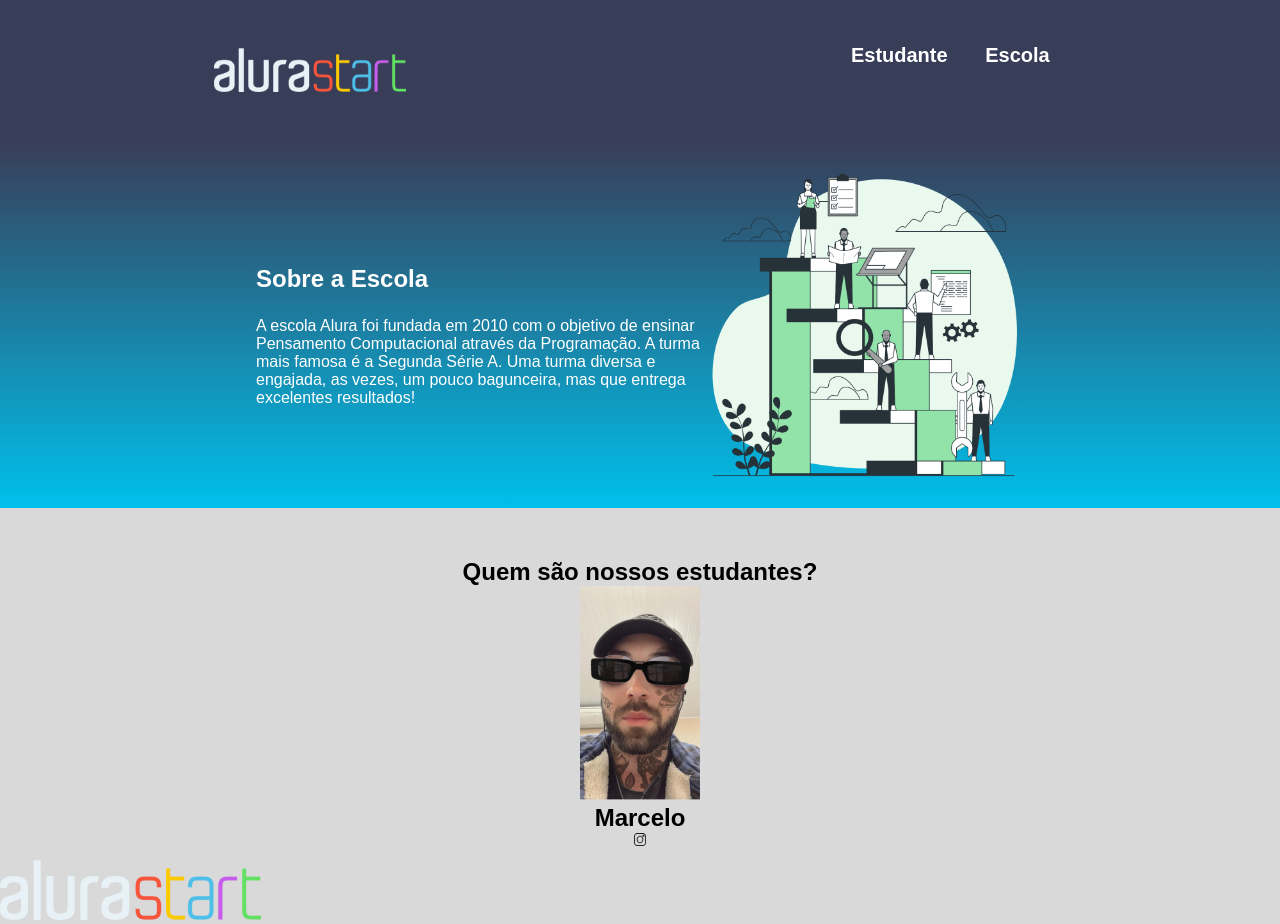
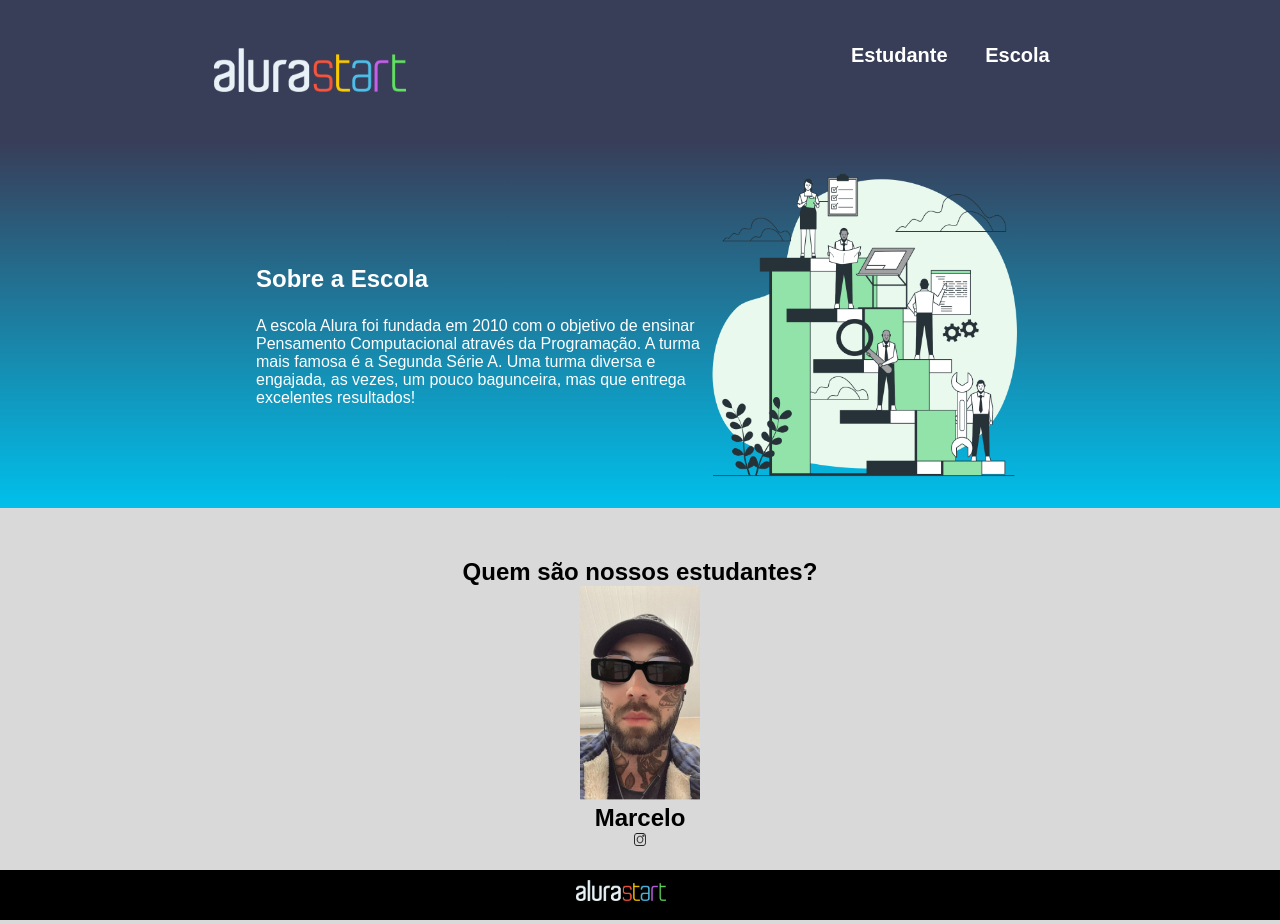
Before and after one commit to Banaszeski/site-escola2, a plain HTML site: page index.html in a window 1280 px wide. Drawn offline with Linux system fonts and the light colour scheme; a web font is replaced by a local one.

Commit message:
Update style.css

```diff
--- a/style.css
+++ b/style.css
@@ -77,14 +77,17 @@ body {
     background-color: #D9D9D9;
 }
 
-.push {
+footer {
+margin-top: 20px;
     height: 50px;
     background-color: #000000;
     color: white
 }
 
-footer {
-    width: 5%;
+.image2 {
+display: relative;
+    width: 7%;
     margin-top: 10px;
+margin-left: 45%;
     text-align: center;
 }
```
